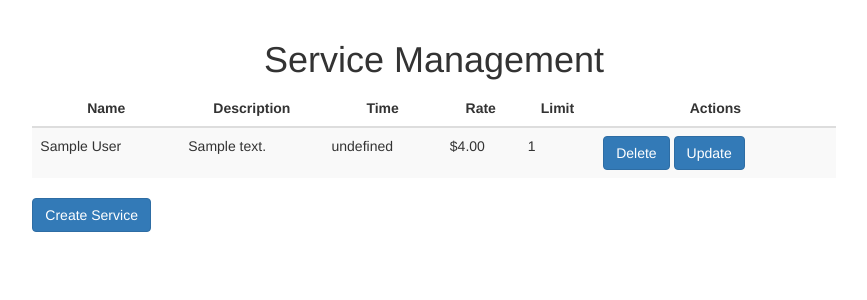
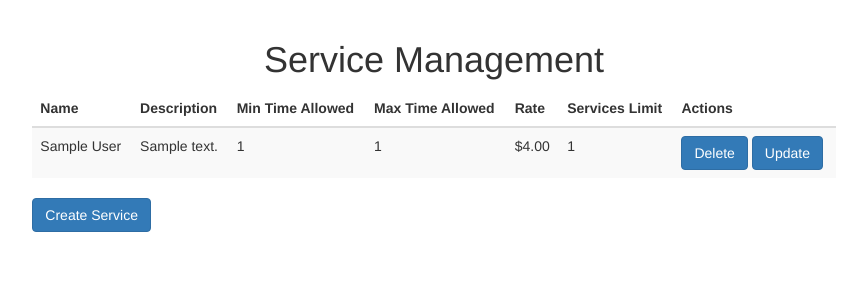
Before and after one commit to billyean/wrangell, a Django app: page /service in a window 1280 px wide. Shown: the part 52-352 px from the top of the page, without its empty margins (206-1073 px from the left). Run offline with Django 3.2, Linux system fonts and the light colour scheme; a user stored in the database is signed in; tables that the repository leaves empty hold one stand-in row (values such as "Sample post"); some libraries are stand-ins or nearby versions.

Commit message:
Change database for model change

```diff
--- a/miye/administration/models.py
+++ b/miye/administration/models.py
@@ -25,7 +25,7 @@ class Service(models.Model):
     update_time = DateTimeField(auto_now=True)
 
     def __str__(self):
-        return f"name: {self.name}\n description: {self.description}\n time_type: {self.time_type} rate: {self.rate} limit: {self.limit}"
+        return f"name: {self.name}\n description: {self.description}\n  min_service_time: {self.min_service_time} max_service_time: {self.max_service_time}\n rate: {self.rate} limit: {self.limit}"
 
 
 class ActiveManager(models.Manager):
--- a/miye/administration/templates/service/main.html
+++ b/miye/administration/templates/service/main.html
@@ -7,12 +7,13 @@
 {% block main %}
 <table  class="table table-sm table-striped table-hover"  id="myTable">
 <thead class="thead-dark">
-    <th class="col-3 text-center">Name</th>
-    <th class="col-3 text-center">Description</th>
-    <th class="col-2 text-center">Time</th>
-    <th class="col-1 text-center">Rate</th>
-    <th class="col-1 text-center">Limit</th>
-    <th class="col-2 text-center">Actions</th>
+    <th class="col-1 text-left">Name</th>
+    <th class="col-2 text-left">Description</th>
+    <th class="col-2 text-left" data-toggle="tooltip" title="Must be a factor to 15 minutes">Min Time Allowed</th>
+    <th class="col-2 text-left" data-toggle="tooltip" title="Must be a factor to 15 minutes">Max Time Allowed</th>
+    <th class="col-1 text-left">Rate</th>
+    <th class="col-2 text-left" data-toggle="tooltip" title="services allowed in the same time">Services Limit</th>
+    <th class="col-2 text-left">Actions</th>
 </thead>
 <tbody>
 </tbody>
--- a/miye/static/js/service-app.js
+++ b/miye/static/js/service-app.js
@@ -7,11 +7,12 @@ $.ajax({
             let rows =  '';
             data.services.forEach(service => {
                 rows += `<tr id="tr_${service.id}">
-                        <td class="col-3">${service.name}</td>
-                        <td class="col-3">${service.description}</td>
-                        <td class="col-2">${service.time_type}</td>
+                        <td class="col-1">${service.name}</td>
+                        <td class="col-2">${service.description}</td>
+                        <td class="col-2">${service.min_service_time}</td>
+                        <td class="col-2">${service.max_service_time}</td>
                         <td class="col-1"><span>&#36;</span>${service.rate}</td>
-                        <td class="col-1">${service.limit}</td>
+                        <td class="col-2">${service.limit}</td>
                         <td class="col-2">
                             <button class="btn deleteBtn btn-primary" data-id="${service.id}">Delete</button>
                             <button class="btn updateBtn btn-primary" data-id="${service.id}">Update</button>
@@ -26,6 +27,8 @@ $.ajax({
         }
     }
 });
+
+$('th[data-toggle="tooltip"]').tooltip({placement: "bottom"});
 
 function bindBtn() {
     $('.deleteBtn').each((i, elm) => {
@@ -60,8 +63,10 @@ function newService(){
                 <input id="form_name" type="text" class="form-control required" name="name" required="true"><br>
                 <label for="name">Description: </label>
                 <input id="form_description" type="text" class="form-control required" name="description" required="true"><br>
-                <label for="time_type">Time Type: </label>
-                <input id="form_time_type" type="text" class="form-control required" name="time_type" required="true"><br>
+                <label for="min_service_time">Min Time Allow: </label>
+                <input id="form_min_service_time" type="number" class="form-control required" name="time_type" required="true"><br>
+                <label for="max_service_time">Max Time Allow: </label>
+                <input id="form_max_service_time" type="number" class="form-control required" name="time_type" required="true"><br>
                 <label for="rate">Rate:</label>
                 <input id="form_rate" type="text" class="form-control required" name="rate" required="true"><br>
                 <label for="limit">Limit:</label>
@@ -75,13 +80,15 @@ function newService(){
     $('.submitBtn').bind("click", () => {
         let name = $('#form_name').val();
         let description = $('#form_description').val();
-        let time_type = $('#form_time_type').val();
+        let min_service_time = $('#form_min_service_time').val();
+        let max_service_time = $('#form_max_service_time').val();
         let rate = $('#form_rate').val();
         let limit = $('#form_limit').val();
         ajaxNewService({
             'name': name,
             'description': description,
-            'time_type': time_type,
+            'min_service_time': min_service_time,
+            'max_service_time': max_service_time,
             'rate': rate,
             'limit': limit
         })
@@ -98,11 +105,12 @@ function ajaxNewService(service) {
             if (data.ret == 0) {
                 let service = data.service;
                 let row = `<tr id="tr_${service.id}">
-                                <td class="col-3">${service.name}</td>
-                                <td class="col-3">${service.description}</td>
-                                <td class="col-2">${service.time_type}</td>
+                                <td class="col-1">${service.name}</td>
+                                <td class="col-2">${service.description}</td>
+                                <td class="col-2">${service.min_service_time}</td>
+                                <td class="col-2">${service.max_service_time}</td>
                                 <td class="col-1"><span>&#36;</span>${service.rate}</td>
-                                <td class="col-1">${service.limit}</td>
+                                <td class="col-2">${service.limit}</td>
                                 <td class="col-2">
                                     <button class="btn deleteBtn btn-primary" data-id="${service.id}">Delete</button>
                                     <button class="btn updateBtn btn-primary" data-id="${service.id}">Update</button>
@@ -137,8 +145,10 @@ function updateService(el){
                             <input id="form_name" type="text" class="form-control required" name="name" value="${service.name}" required="true"><br>
                             <label for="name">Description: </label>
                             <input id="form_description" type="text" class="form-control required" name="description" value="${service.description}" required="true"><br>
-                            <label for="time_type">Time Type: </label>
-                            <input id="form_time_type" type="text" class="form-control required" name="time_type" value="${service.time_type}" required="true"><br>
+                            <label for="min_service_time">Min Time Allow: </label>
+                            <input id="form_min_service_time" type="number" class="form-control required" name="time_type" value="${service.min_service_time}" required="true"><br>
+                            <label for="max_service_time">Max Time Allow: </label>
+                            <input id="form_max_service_time" type="number" class="form-control required" name="time_type" value="${service.max_service_time}" required="true"><br>
                             <label for="rate">Rate:</label>
                             <input id="form_rate" type="text" class="form-control required" name="rate" value="${service.rate}" required="true"><br>
                             <label for="limit">Limit:</label>
@@ -151,14 +161,16 @@ function updateService(el){
                     let id = $('#form_id').val();
                     let name = $('#form_name').val();
                     let description = $('#form_description').val();
-                    let time_type = $('#form_time_type').val();
+                    let min_service_time = $('#form_min_service_time').val();
+                    let max_service_time = $('#form_max_service_time').val();
                     let rate = $('#form_rate').val();
                     let limit = $('#form_limit').val();
                     ajaxUpdateService({
                         'id': id,
                         'name': name,
                         'description': description,
-                        'time_type': time_type,
+                        'min_service_time': min_service_time,
+                        'max_service_time': max_service_time,
                         'rate': rate,
                         'limit': limit
                     }, el)
@@ -180,9 +192,10 @@ function ajaxUpdateService(service, elm) {
                 let service = data.service;
                 let updatedRowElement = $('#tr_' + service.id);
                 row = `<tr id="tr_${service.id}">
-                    <td class="col-3">${service.name}</td>
-                    <td class="col-3">${service.description}</td>
-                    <td class="col-2">${service.time_type}</td>
+                    <td class="col-1">${service.name}</td>
+                    <td class="col-2">${service.description}</td>
+                    <td class="col-2">${service.min_service_time}</td>
+                    <td class="col-2">${service.max_service_time}</td>
                     <td class="col-1"><span>&#36;</span>${service.rate}</td>
                     <td class="col-2">${service.limit}</td>
                     <td class="col-2">
```
Also changed, not shown: 1 other file.
